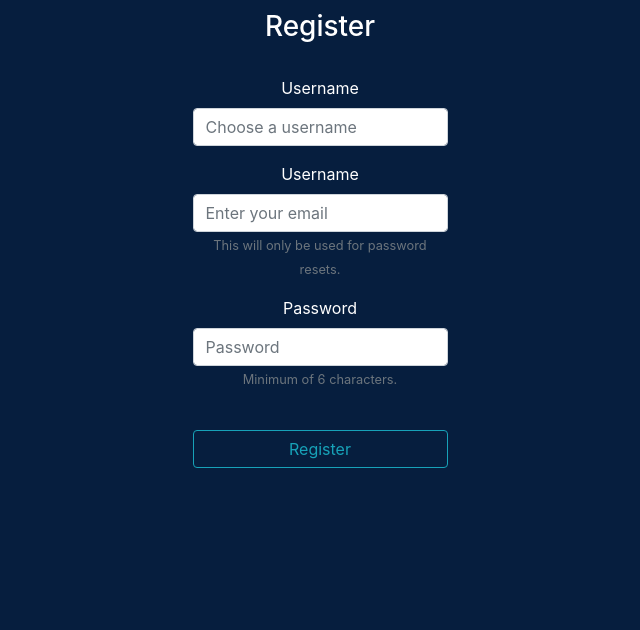
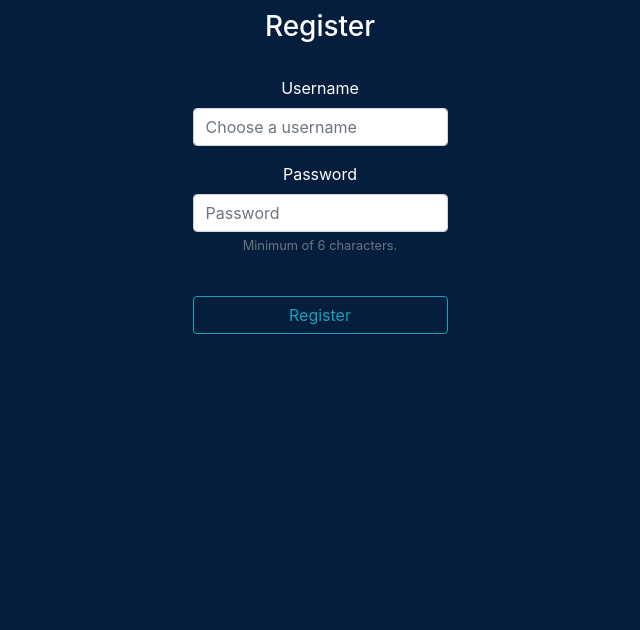
Before and after one commit to ii-Python/Ben-s-Things, a Flask app: page /register in a window 1280 px wide. Shown: the part 56-686 px from the top of the page, without its empty margins (320-960 px from the left). Run offline with Flask 2, Linux system fonts and the light colour scheme; some libraries are stand-ins or nearby versions.

Commit message:
Remove email

```diff
--- a/app/routes/account.py
+++ b/app/routes/account.py
@@ -11,9 +11,7 @@ from flask import render_template, session, request, abort, redirect, url_for, m
 def account():
 
     if "username" not in session:
-
         app.core.set_redirect("account")
-
         return redirect(url_for("login"))
 
     return render_template("account/account.html"), 200
@@ -24,17 +22,14 @@ def login():
     if request.method == "GET":
 
         if "username" in session:
-
             return redirect(url_for("index"))
 
         return render_template("pages/login.html"), 200
 
     username = request.form.get("id")
-
     password = request.form.get("password")
 
     if not username or not password:
-
         return render_template(
             "pages/login.html",
             error = "Please fill out all fields."
@@ -61,11 +56,8 @@ def login():
     session["username"] = username
 
     if "redirect" in session:
-
         redir = session["redirect"]
-
         del session["redirect"]
-
         return redirect(url_for(redir["endpoint"], **redir["args"]))
 
     return redirect(url_for("index"))
@@ -82,25 +74,16 @@ def register():
         return render_template("pages/register.html"), 200
 
     username = request.form.get("id")
-    email = request.form.get("email")
     password = request.form.get("password")
 
     if request.args.get("redir"):
-
         session["redir"] = request.args.get("redir")
 
-    if not username or not password or not email:
+    if not username or not password:
 
         return render_template(
             "pages/register.html",
             error = "Please fill out all fields."
-        ), 400
-
-    elif not len(email) > 5 or not "@" in email:
-
-        return render_template(
-            "pages/register.html",
-            error = "Please enter a valid email."
         ), 400
 
     elif len(password) < 6:
@@ -119,20 +102,17 @@ def register():
             error = "The specified username is already taken."
         ), 400
 
-    db.register(username, password, email)
-
+    db.register(username, password)
     db.close()
 
     session["username"] = username
-
     return redirect(url_for("index"))
 
 @app.route("/logout")
 def logout():
 
     if "username" in session:
-
-        session.pop("username")
+        del session["username"]
 
     return redirect(url_for("index"))
 
@@ -140,19 +120,14 @@ def logout():
 def delete_account():
 
     if "username" not in session:
-
         return redirect(url_for("login"))
 
     elif request.method == "POST":
 
         db = DB()
-
         db.delete_user(session["username"])
-
         db.close()
 
-        session.pop("username")
-
-        return redirect(url_for("index"))
+        return redirect(url_for("logout"))
 
     return render_template("account/delete.html"), 200
--- a/app/templates/pages/register.html
+++ b/app/templates/pages/register.html
@@ -15,11 +15,6 @@
                         <input type = "username" class = "form-control" id = "idInput" placeholder = "Choose a username" name = "id">
                     </div>
                     <div class = "form-group">
-                        <label for = "emailInput">Username</label>
-                        <input type = "email" class = "form-control" id = "emailInput" placeholder = "Enter your email" name = "email">
-                        <small class = "text-muted">This will only be used for password resets.</small>
-                    </div>
-                    <div class = "form-group">
                         <label for = "passInput">Password</label>
                         <input type = "password" class = "form-control" id = "passInput" placeholder = "Password" name = "password">
                         <small class = "text-muted">Minimum of 6 characters.</small>
--- a/setup.py
+++ b/setup.py
@@ -23,7 +23,6 @@ cursor.execute("""
 CREATE TABLE IF NOT EXISTS users (
     username text,
     password text,
-    email text,
     signup text,
     token text
 )
```
Also changed, not shown: app/database.py (+4 -27 lines), app/routes/api.py (+1 -15 lines).
